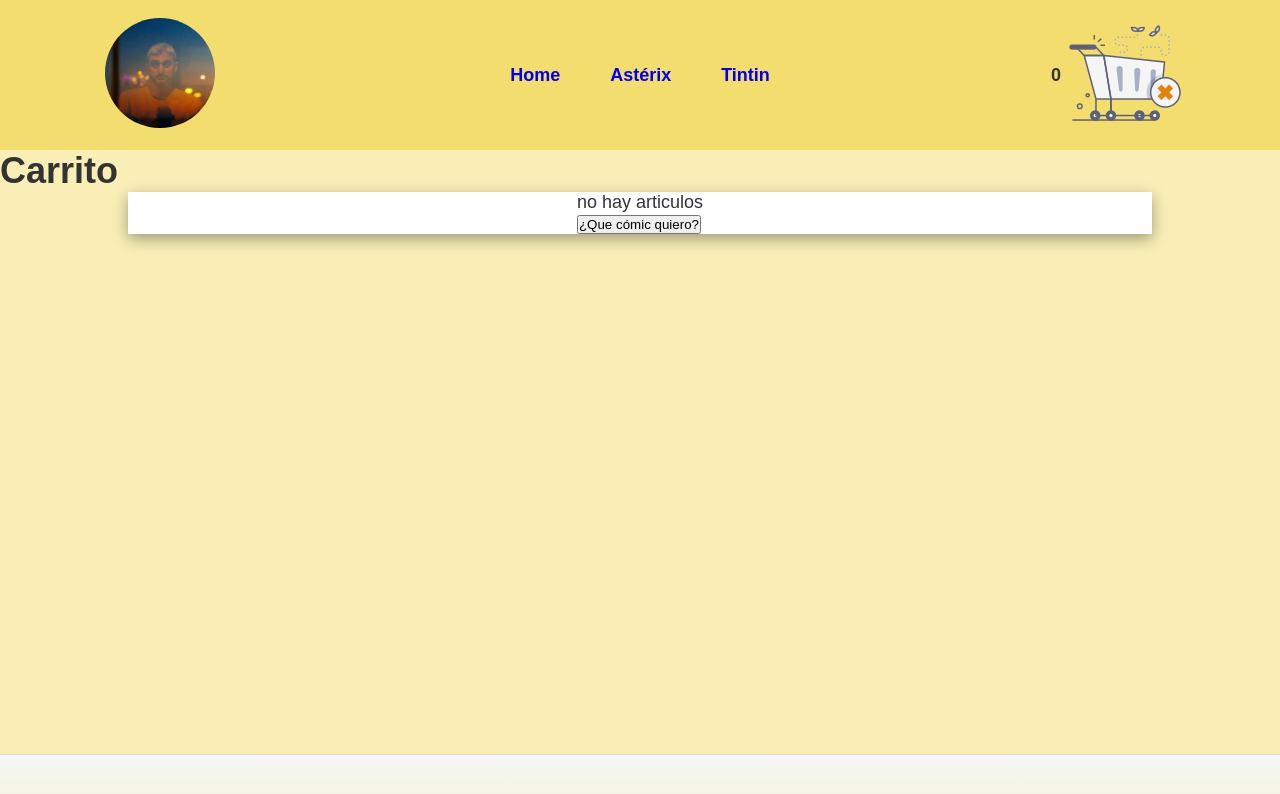
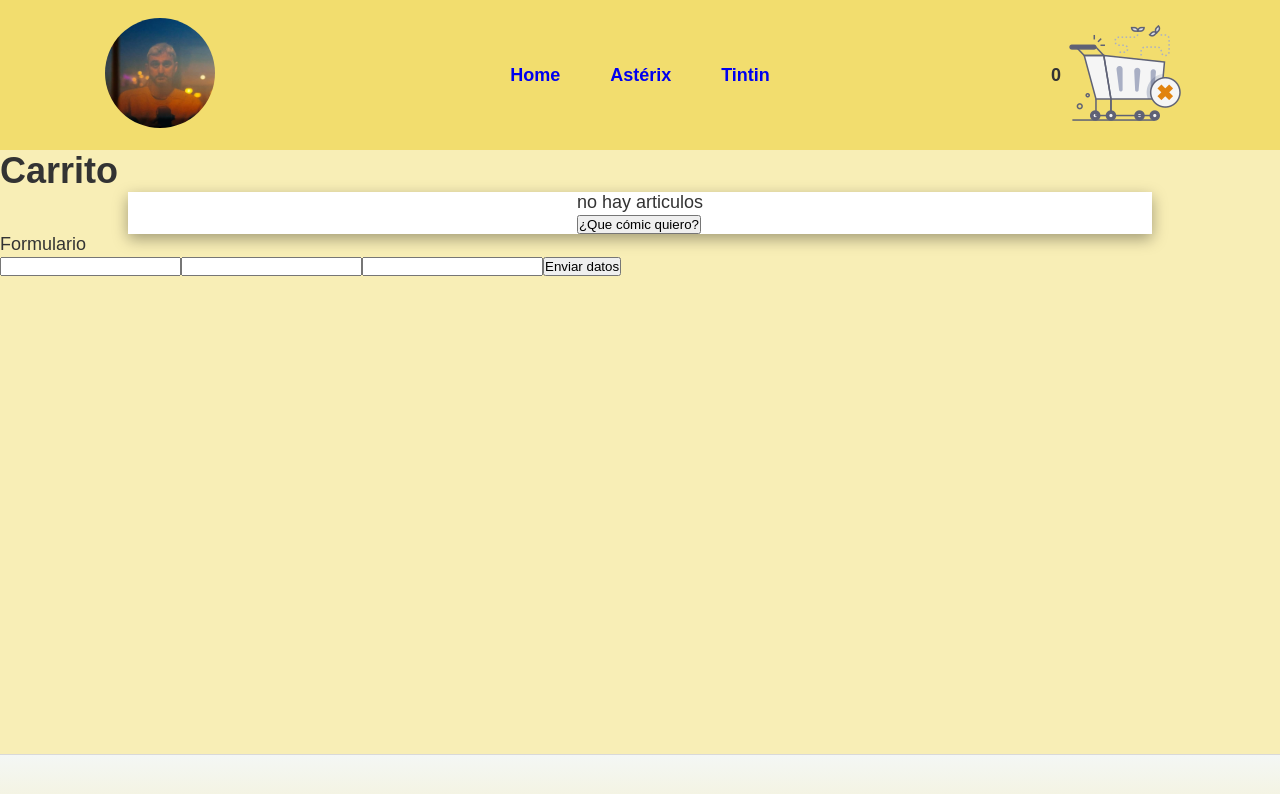
Before and after one commit to cmprieto/react-ecommerce, a React (Create React App) app: page /react-ecommerce/cart in a window 1280 px wide. Shown: the top 794 px of the page. Built offline with nearby package versions, Linux system fonts and the light colour scheme.

Commit message:
Formulario cliente, Metodo subir pedidos a BBDD sin items

```diff
--- a/src/app/api.js
+++ b/src/app/api.js
@@ -26,7 +26,7 @@ export const getItems = async () => {
 // READ WITH WHERE
 // Tener en cuenta que el tipo de dato de la condición debe coincidir con el tipo de dato que hay en Firebase o no obtendré un dato de respuesta
 export const getItemsByCondition = async (value) => {
-    const colRef = collection(db, 'productos');
+    const colRef = collection(db, 'comics');
     const result = await getDocs(query(colRef, where('category', '==', value)));
     return getArrayFromCollection(result);
 }
--- a/src/app/providers/userProvider.js
+++ b/src/app/providers/userProvider.js
@@ -1,5 +1,7 @@
-import { createContext, useState, useContext, useEffect } from 'react';
-import getProducts from '../../services/getProducts';
+import { createContext, useState, useContext, useEffect } from "react";
+import getProducts from "../../services/getProducts";
+import { createPedido } from "../api";
+import { serverTimestamp } from "firebase/firestore";
 
 const AppContext = createContext();
 export const useUserContext = () => useContext(AppContext);
@@ -7,22 +9,22 @@ const UserProvider = ({ children }) => {
   /* LLAMADA A JSON PARA DESCARGAR INFO DE PRODUCTOS Y PONERLOS EN UN ESTADO GLOBAL */
   const [products, setProducts] = useState([]);
   const [carrito, setCarrito] = useState([]);
+  const [customer, setCustomer] = useState({ comprador:"", phone:"", mail:"" });
   useEffect(() => {
-        getProducts().then(data => { setProducts(data) });
+    getProducts().then((data) => {
+      setProducts(data);
+    });
   }, []);
-
-
-
 
   // HELPERS
   //METODOS PARA ACTUALIZAR CARRITO
   //1.-AÑADIR ITEM A CARRITO (PRODUCTO Y CANTIDAD)- addItem(item,quantity)
 
   const addItem = (item, quantity) => {
-        console.log('item_Context', item);
-        console.log('quantityContext', quantity);
-        const newCart = carrito.filter(products => products.id !== item.id);
-        newCart.push({ ...item, cantidad: quantity })
+    console.log("item_Context", item);
+    console.log("quantityContext", quantity);
+    const newCart = carrito.filter((products) => products.id !== item.id);
+    newCart.push({ ...item, cantidad: quantity });
     setCarrito(newCart);
     /*   setState([...state, { ...item, cantidad: newQuantity }]); */
   };
@@ -34,23 +36,55 @@ const UserProvider = ({ children }) => {
       } */
 
   const deleteItem = (id) => {
-        setCarrito(carrito.filter(product => product.id !== id));
-    }
+    setCarrito(carrito.filter((product) => product.id !== id));
+  };
 
   const totalPrice = () => {
     return carrito.reduce((prev, act) => prev + act.cantidad * act.price, 0);
-    }
+  };
 
-    const totalProducts = () => (
-        carrito.reduce((acumulador, productoActual) => acumulador + productoActual.cantidad, 0)
+  const totalProducts = () =>
+    carrito.reduce(
+      (acumulador, productoActual) => acumulador + productoActual.cantidad,
+      0
     );
 
+  //METODO COSECHA PROPIA. RECIBE DATOS FORMULARIO Y LOS LLEVA A BBDD
+
+  const subiraFirebase = () => {
+  /*   alert(111111111); */
+    const precioTotal=totalPrice();
+
+    const datosPedido={customer,precioTotal,date: serverTimestamp()};
+
+    console.log(datosPedido);
+    createPedido(datosPedido);   //ENVIAR DATOS A FIRESTORE
+
+    console.log("customer", customer);
+    console.log('totalprice',precioTotal);
+
+  };
 
   return (
-        <AppContext.Provider value={{ products, setProducts, carrito, setCarrito, addItem, removeCart, deleteItem, totalPrice, totalProducts }}>
+    <AppContext.Provider
+      value={{
+        products,
+        setProducts,
+        carrito,
+        setCarrito,
+        addItem,
+        removeCart,
+        deleteItem,
+        totalPrice,
+        totalProducts,
+        customer,
+        setCustomer,
+        subiraFirebase,
+      }}
+    >
       {children}
     </AppContext.Provider>
   );
-}
+};
 
 export default UserProvider;
--- a/src/components/Cart.js
+++ b/src/components/Cart.js
@@ -1,12 +1,17 @@
 import { useUserContext } from '../app/providers/userProvider';
+import Formulario from './Formulario';
 import ItemInCart from './ItemInCart';
 import { Link, useNavigate } from 'react-router-dom';
+
+
 const Cart = () => {
     const { carrito, removeCart, totalPrice } = useUserContext();
     const navigate = useNavigate();
     const catalogo = () => {
         navigate('/react-ecommerce/');
     }
+
+
     return (
         <div className='cartContainer'>
             <h1>Carrito</h1>
@@ -20,6 +25,8 @@ const Cart = () => {
 
             {carrito.length > 0 && <p>PRECIO TOTAL: {totalPrice()}€</p>}
             {carrito.length > 0 && <button onClick={removeCart}>Vaciar Carrito</button>}
+
+            <Formulario/>
         </div>
     )
 }
--- /dev/null
+++ b/src/components/Formulario.js
@@ -0,0 +1,29 @@
+import { Fragment } from "react";
+import { useUserContext } from '../app/providers/userProvider';
+
+
+
+const Formulario = () => {
+
+  const { subiraFirebase,customer,setCustomer } = useUserContext();
+
+  return (
+    <Fragment>
+      Formulario
+      <form>
+        <input type="text" onChange={e => setCustomer({...customer, comprador: e.target.value})}/>
+        <input type="number" onChange={e=>setCustomer({...customer, phone: e.target.value})}/>
+        <input type="email" onChange={e=>setCustomer({...customer, mail: e.target.value})}/>
+
+        {/* <button type="button" onClick={()=>createPedido({comprador, phone,mail})}>Enviar datos</button> */}
+
+        <button type="button" onClick={()=>subiraFirebase()}>Enviar datos</button>
+
+      </form>
+
+{/*       {comprador} - {phone} -{mail} */}
+    </Fragment>
+  );
+};
+
+export default Formulario;
```
Lines whose indentation alone changed are shown as unchanged.
